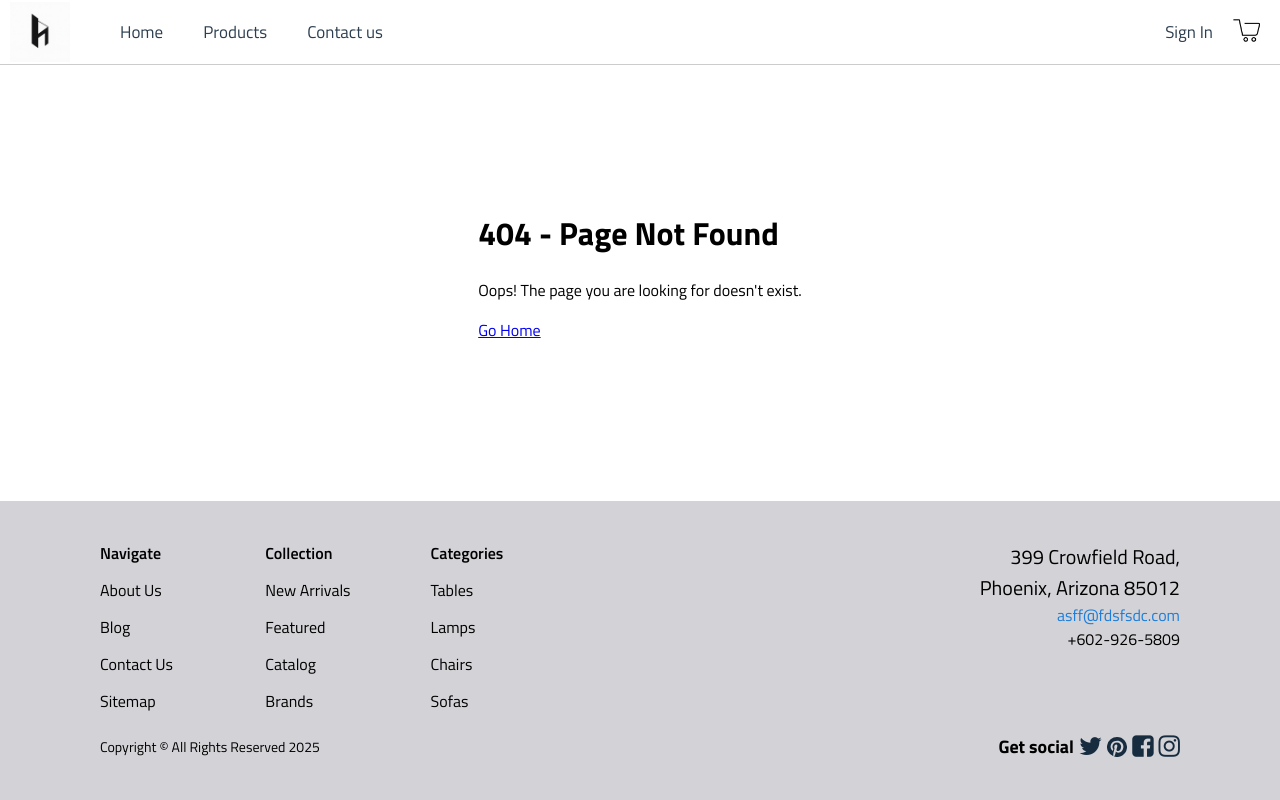
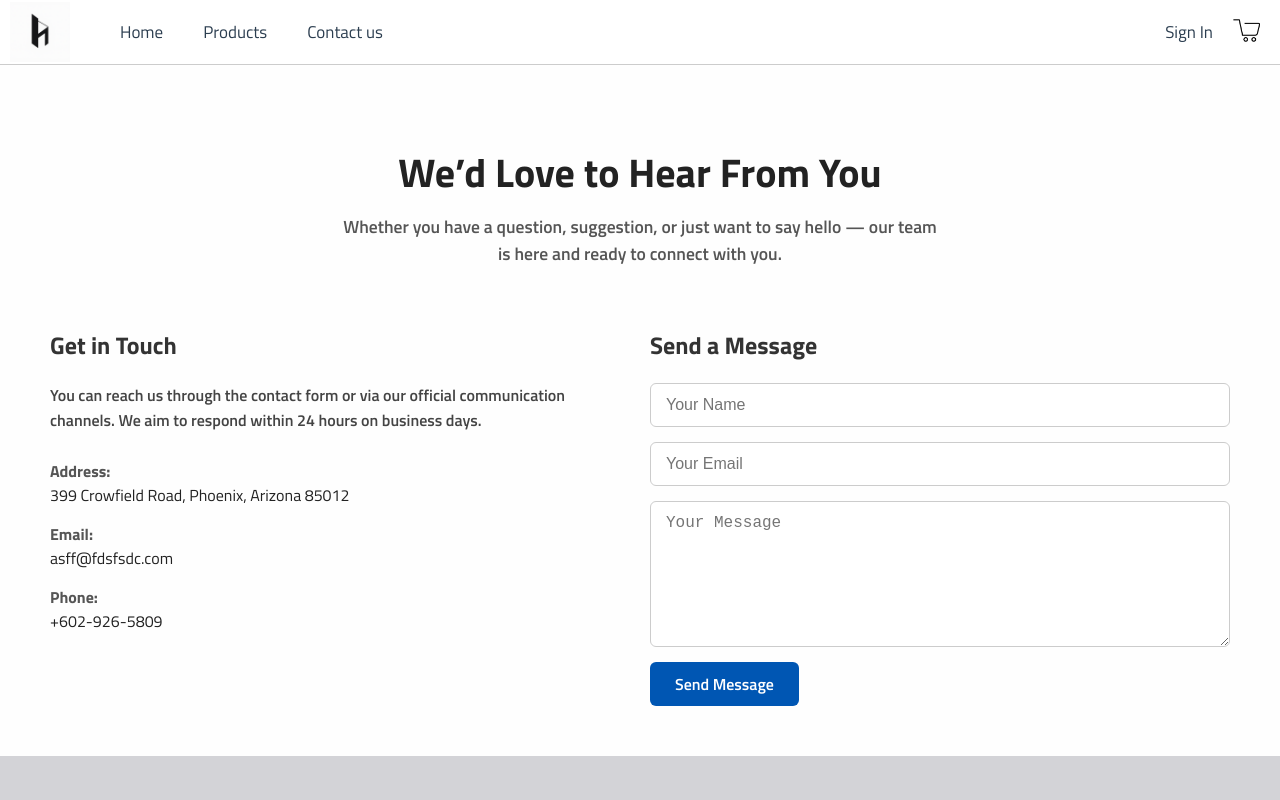
Before and after one commit to mariam-alaa20031/Ecommerce-Vue, a Vue app in the folder saqaya-ecommerce/: page /#/contactUs in a window 1280 px wide. Shown: the top 800 px of the page. Built offline with nearby package versions, Linux system fonts and the light colour scheme.

Commit message:
add contactUs page

```diff
--- /dev/null
+++ b/saqaya-ecommerce/src/components/contact/contactDetails.vue
@@ -0,0 +1,69 @@
+<template>
+  <div class="contact__left">
+    <h2 class="contact__section-title titillium-web-bold">Get in Touch</h2>
+    <p class="contact__paragraph titillium-web-semibold">
+      You can reach us through the contact form or via our official communication channels. We aim to respond within 24 hours on business days.
+    </p>
+
+    <div class="contact__details">
+      <div class="contact__detail">
+        <span class="contact__label titillium-web-bold">Address:</span>
+        <span class="contact__text titillium-web-regular">399 Crowfield Road, Phoenix, Arizona 85012</span>
+      </div>
+      <div class="contact__detail">
+        <span class="contact__label titillium-web-bold">Email:</span>
+        <span class="contact__text titillium-web-regular">asff@fdsfsdc.com</span>
+      </div>
+      <div class="contact__detail">
+        <span class="contact__label titillium-web-bold">Phone:</span>
+        <span class="contact__text titillium-web-regular">+602-926-5809</span>
+      </div>
+    </div>
+  </div>
+</template>
+
+<script lang="ts">
+import { defineComponent } from 'vue';
+
+export default defineComponent({
+  name: 'contactDetails'
+});
+</script>
+
+<style scoped lang="scss">
+.contact__left {
+  flex: 1 1 25%;
+}
+
+.contact__section-title {
+  font-size: 1.5rem;
+  margin-bottom: 20px;
+  color: #333;
+}
+
+.contact__paragraph {
+  margin-bottom: 25px;
+  line-height: 1.6;
+  color: #444;
+}
+
+.contact__details {
+  display: flex;
+  flex-direction: column;
+  gap: 15px;
+}
+
+.contact__detail {
+  display: flex;
+  flex-direction: column;
+}
+
+.contact__label {
+  font-weight: bold;
+  color: #555;
+}
+
+.contact__text {
+  color: #222;
+}
+</style>
--- /dev/null
+++ b/saqaya-ecommerce/src/components/contact/contactForm.vue
@@ -0,0 +1,66 @@
+<template>
+  <div class="contact__right">
+    <h2 class="contact__section-title titillium-web-bold">Send a Message</h2>
+    <form class="contact__form" @submit.prevent>
+      <input type="text" placeholder="Your Name" class="contact__input" required />
+      <input type="email" placeholder="Your Email" class="contact__input" required />
+      <textarea placeholder="Your Message" class="contact__textarea" required></textarea>
+      <button type="submit" class="contact__button titillium-web-semibold">Send Message</button>
+    </form>
+  </div>
+</template>
+
+<script lang="ts">
+import { defineComponent } from 'vue';
+
+export default defineComponent({
+  name: 'contactForm'
+});
+</script>
+
+<style scoped lang="scss">
+.contact__right {
+  flex: 1 1 25%;
+}
+
+.contact__section-title {
+  font-size: 1.5rem;
+  margin-bottom: 20px;
+  color: #333;
+}
+
+.contact__form {
+  display: flex;
+  flex-direction: column;
+  gap: 15px;
+}
+
+.contact__input,
+.contact__textarea {
+  padding: 12px 15px;
+  border: 1px solid #ccc;
+  border-radius: 6px;
+  font-size: 1rem;
+}
+
+.contact__textarea {
+  min-height: 120px;
+  resize: vertical;
+}
+
+.contact__button {
+  align-self: flex-start;
+  padding: 10px 25px;
+  font-size: 1rem;
+  border: none;
+  border-radius: 6px;
+  background-color: #0056b3;
+  color: #fff;
+  cursor: pointer;
+  transition: background-color 0.3s;
+}
+
+.contact__button:hover {
+  background-color: #003f8a;
+}
+</style>
--- /dev/null
+++ b/saqaya-ecommerce/src/components/contact/contactHeader.vue
@@ -0,0 +1,35 @@
+<template>
+  <div class="contact__header">
+    <h1 class="contact__title">We’d Love to Hear From You</h1>
+    <p class="contact__subtitle">
+      Whether you have a question, suggestion, or just want to say hello — our team is here and ready to connect with you.
+    </p>
+  </div>
+</template>
+
+<script lang="ts">
+import { defineComponent } from 'vue';
+
+export default defineComponent({
+  name: 'contactHeader'
+});
+</script>
+<style scoped lang="scss">
+.contact__header {
+  text-align: center;
+  margin-bottom: 40px;
+}
+
+.contact__title {
+  font-size: 2.5rem;
+  margin-bottom: 10px;
+  color: #222;
+}
+
+.contact__subtitle {
+  font-size: 1.1rem;
+  color: #555;
+  max-width: 600px;
+  margin: 0 auto;
+}
+</style>
--- a/saqaya-ecommerce/src/router/index.ts
+++ b/saqaya-ecommerce/src/router/index.ts
@@ -19,7 +19,7 @@ const routes: Array<RouteRecordRaw> = [
     component: aboutUs
   },
     {
-    path: '/contact',
+    path: '/contactUs',
     name: 'contact',
     component: contactUs
   },
--- a/saqaya-ecommerce/src/views/contactUs.vue
+++ b/saqaya-ecommerce/src/views/contactUs.vue
@@ -1,20 +1,42 @@
 <template>
-<div></div>
+  <div class="contact">
+    <contactHeader class="titillium-web-semibold" />
+    <div class="contact__content">
+      <contactDetails />
+      <contactForm />
+    </div>
+  </div>
 </template>
-
 
 <script lang="ts">
 import { defineComponent } from 'vue';
+import contactHeader from '../components/contact/contactHeader.vue'
+import contactDetails from '../components/contact/contactDetails.vue';
+import contactForm from '../components/contact/contactForm.vue';
 
 export default defineComponent({
-  name: 'contactUs'
-})
-
-
-
+  name: 'contactUs',
+  components: {
+    contactHeader,
+    contactDetails,
+    contactForm
+  }
+});
 </script>
 
 <style scoped lang="scss">
+.contact {
+  padding: 50px;
+  max-width: 1200px;
+  margin: auto;
+  background-color: #fefefe;
+}
 
-
+.contact__content {
+  display: flex;
+  flex-wrap: wrap;
+  width:100%;
+  justify-content: space-around;
+  gap: 20px;
+}
 </style>
--- a/saqaya-ecommerce/src/views/productPage.vue
+++ b/saqaya-ecommerce/src/views/productPage.vue
@@ -1,18 +1,18 @@
 <template>
-  <div class="stretch">
+  <div class="stretch" v-if="!loading">
     <div class="product">
-    <productCard
-      :product="product" :clickable="false"></productCard>
-    <productDescription :product="product"></productDescription>
-    </div> </div>
+      <productCard :product="product" :clickable="false" />
+      <productDescription :product="product" />
+    </div>
+  </div>
 </template>
 
 <script lang="ts">
-import {defineComponent} from 'vue';
-import {Product} from '../../public/Product'
-import productCard from '../components/product/productCard.vue'
+import { defineComponent } from 'vue';
+import { RouteLocationNormalized, NavigationGuardNext } from 'vue-router';
+import { Product } from '../../public/Product';
+import productCard from '../components/product/productCard.vue';
 import productDescription from '../components/product/productDescription.vue';
-import { RouteLocationNormalized, NavigationGuardNext } from 'vue-router'
 
 export default defineComponent({
   name: 'productPage',
@@ -24,63 +24,66 @@ export default defineComponent({
     clickable: {
       type: Boolean,
       required: true
+    }
   },
+  data() {
+    return {
+      loading: true as boolean
+    };
+  },
+  computed: {
+    product(): Product {
+      const productId = this.$route.params.id;
+      return (
+        this.$store.state.products.find((p: Product) => p.id + '' === productId) || {
+          id: -1,
+          title: 'Unknown Product',
+          image: '',
+          rating: { rate: 0, count: 0 },
+          price: 0,
+          description: 'This product is not available.',
+          category: '',
+        }
+      );
+    }
+  },
+  beforeRouteEnter(
+    to: RouteLocationNormalized,
+    from: RouteLocationNormalized,
+    next: NavigationGuardNext
+  ) {
+    next(async (vm: any) => {
+      if (!vm.$store.state.products.length) {
+        await vm.$store.dispatch('loadProducts');
+      }
 
-  },
-  beforeRouteEnter( to: RouteLocationNormalized,
-    from: RouteLocationNormalized,
-    next: NavigationGuardNext) {
-  next((vm: any) => {
       const productId = to.params.id;
-    const exists = vm.$store.state.products.some((p: Product) => p.id + '' === productId);
+      const exists = vm.$store.state.products.some(
+        (p: Product) => p.id + '' === productId
+      );
+
       if (!exists) {
         next({ name: 'notFound' });
       } else {
-      next();
+        vm.loading = false;
       }
     });
   }
-,
-  computed:{
-
-     product():Product {
-        const productId = this.$route.params.id;
-        return this.$store.state.products.find(p => p.id+'' == productId) || {
-          id: -1,
-          title: "Unknown Product",
-          image: "",
-          rating:{rate:0,count:0},
-          price: 0,
-          description: "This product is not available.",
-          category: "",
-        }
-
-
-  }
-}
-  ,
-  async created() {
-    await this.$store.dispatch('loadProducts')
-
-  }
-})
-
+});
 </script>
 
 <style scoped lang="scss">
-.stretch{
+.stretch {
   height: 400px;
   display: flex;
   flex-direction: column;
   justify-content: center;
 }
 
-.product{
-  display:flex;
-  align-items:center;
-  margin:25px 0 25px 0;
+.product {
+  display: flex;
+  align-items: center;
+  margin: 25px 0;
   height: 400px;
-
 }
-
 </style>
```
Lines whose indentation alone changed are shown as unchanged.
